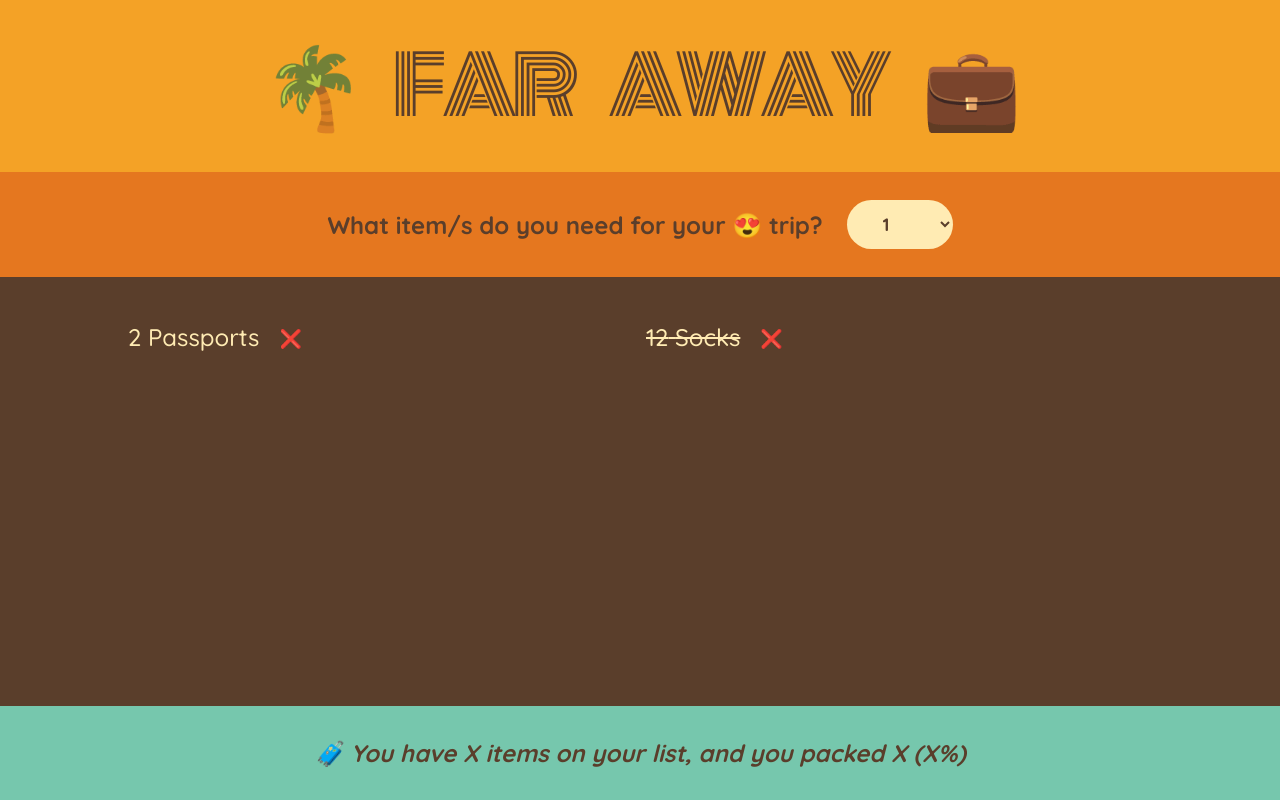
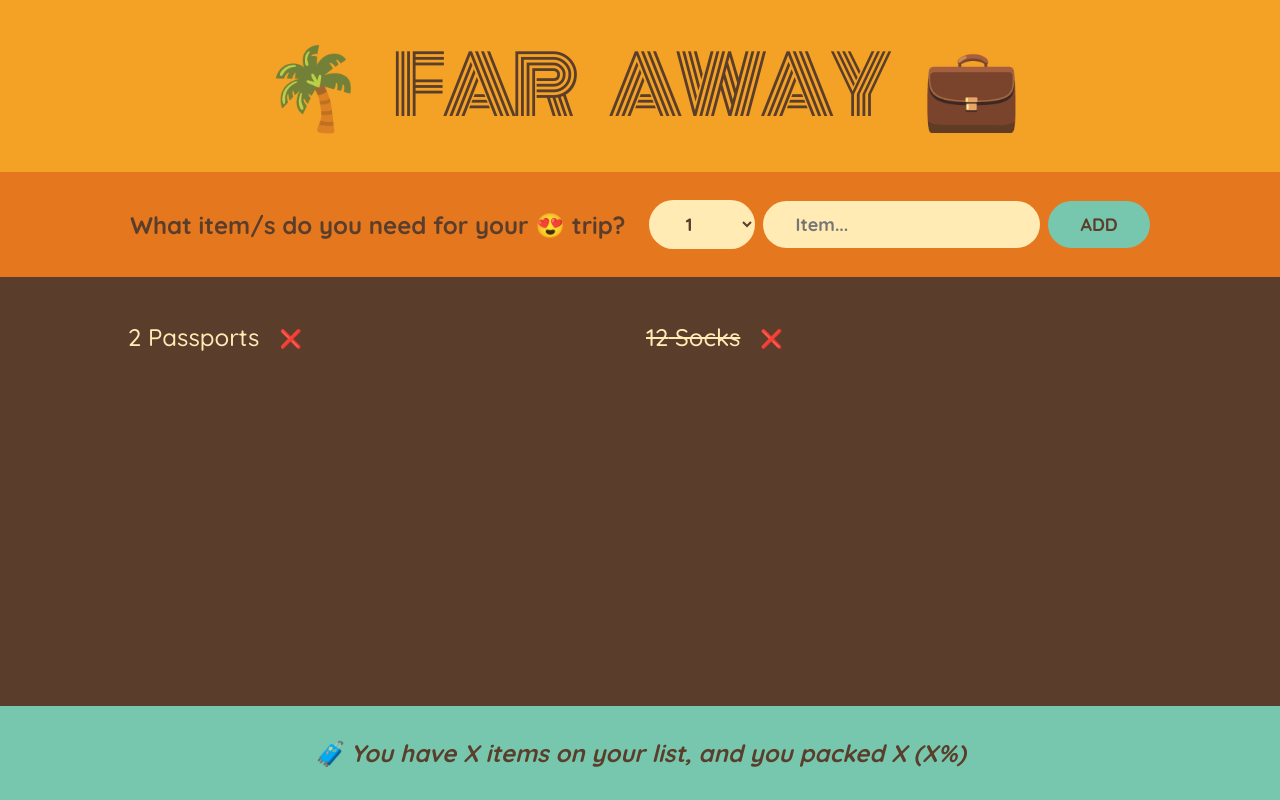
Before and after one commit to kingkhanthekk/Travel-List, a React (Create React App) app: page / in a window 1280 px wide. Built offline with nearby package versions, Linux system fonts and the light colour scheme.

Commit message:
Complete form with handle submit

```diff
--- a/src/App.js
+++ b/src/App.js
@@ -19,8 +19,12 @@ const Logo = () => {
 };
 
 const Form = () => {
+  const handleSubmit = (e) => {
+    e.preventDefault();
+  };
+
   return (
-    <form className="add-form">
+    <form className="add-form" onSubmit={handleSubmit}>
       <h3>What item/s do you need for your 😍 trip?</h3>
       <select>
         {Array.from({ length: 20 }, (v, i) => i + 1).map((num) => (
@@ -29,6 +33,8 @@ const Form = () => {
           </option>
         ))}
       </select>
+      <input placeholder="Item..."></input>
+      <button>Add</button>
     </form>
   );
 };
@@ -38,7 +44,7 @@ const PackingList = () => {
     <div className="list">
       <ul>
         {initialItems.map((item) => (
-          <ListItem item={item} />
+          <ListItem item={item} key={item.id} />
         ))}
       </ul>
     </div>
```
